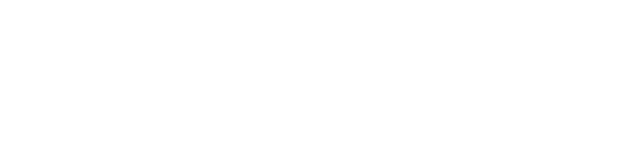
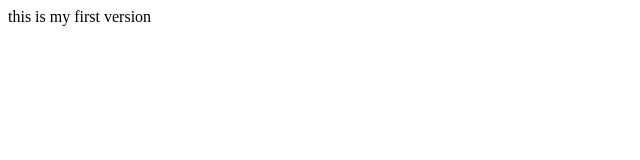
Before and after one commit to ichhop/myfirstrepo, a plain HTML site: page index.html in a window 1280 px wide. Shown: the whole page, without its empty margins (0-640 px from the left). Drawn offline with Linux system fonts and the light colour scheme.

Commit message:
my first version

```diff
--- a/index.html
+++ b/index.html
@@ -6,6 +6,6 @@
     <title>Document</title>
 </head>
 <body>
-
+    this is my first version
 </body>
 </html>
```
